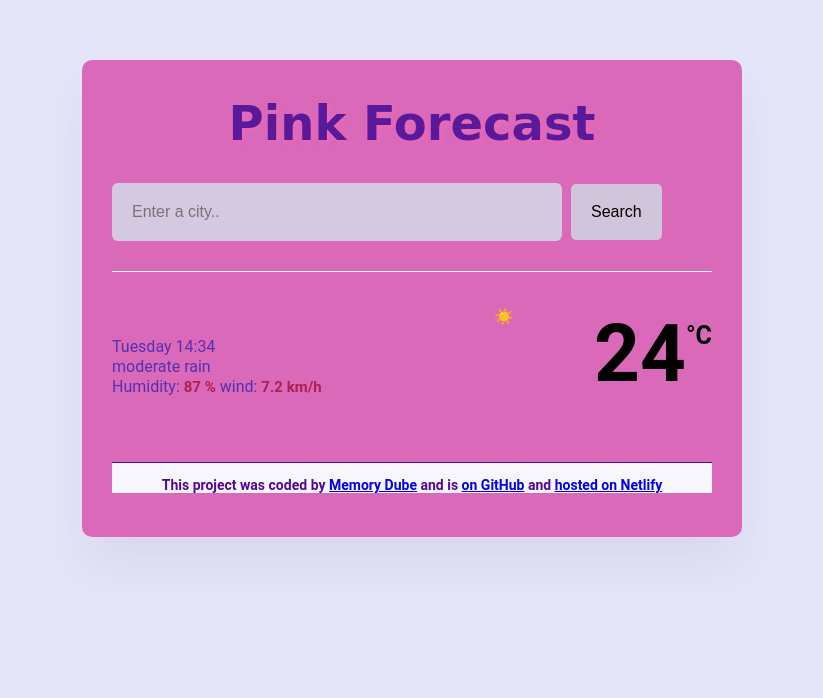
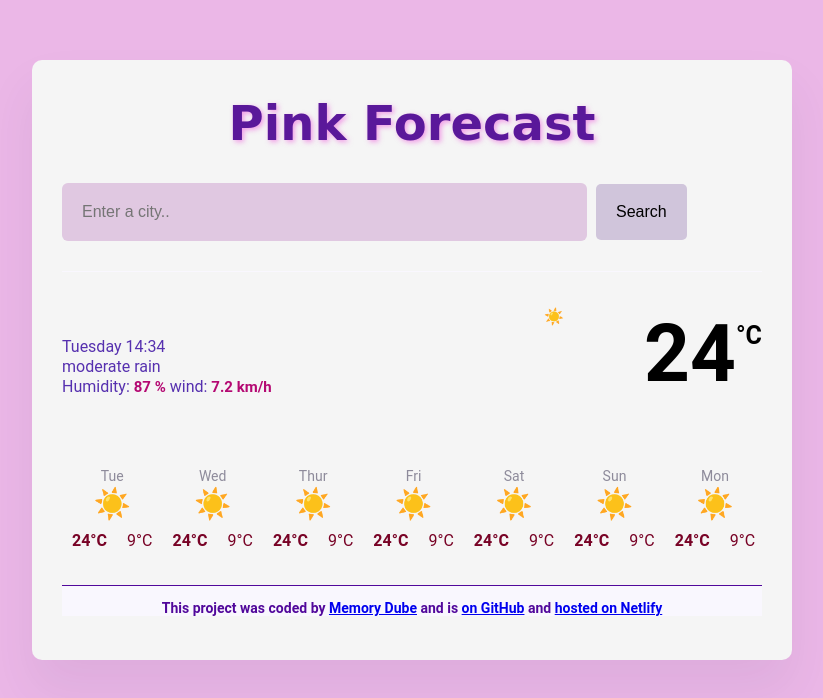
Before and after one commit to MemoryDube807/weather_app_project, a plain HTML site: page index.html in a window 1280 px wide. Shown: the whole page, without its empty margins (228-1051 px from the left). Drawn offline with nearby package versions, Linux system fonts and the light colour scheme; no server answers.

Commit message:
ADDED SOME HTML AND CSS CODE
ADDED MORE WEATHER DATES ON THE CODE, I CREATED A TEMPLATE

```diff
--- a/index.css
+++ b/index.css
@@ -1,10 +1,10 @@
 body {
-  background: #e6e6fa;
+  background: #ebb7e7;
   font-family: "Roboto", sans-serif;
 }
 .weather-app {
-  background: #da69ba;
-  max-width: 600px;
+  background: whitesmoke;
+  max-width: 700px;
   margin: 60px auto;
   padding: 30px;
   border-radius: 10px;
@@ -14,11 +14,10 @@ body {
 h1 {
   font-family: "Pacifico", cursive; /* Fancy handwritten font */
   font-size: 3rem; /* Large and eye-catching */
-   color: #5a189a;
-  text-shadow: 2px 2px 5px rgba(255, 105, 180, 0.5); /* Soft pink glow */
+  color: #5a189a;
+  text-shadow: 2px 2px 5px rgba(237, 70, 217, 0.5); /* Soft pink glow */
   text-align: center;
   margin-top: 5px;
-
 }
 
 .current-city {
@@ -35,7 +34,7 @@ header {
 }
 
 .search-input {
-  background-color: #d5c8e1;
+  background-color: #e0c8e1;
   border: none;
   color: rgb(1, 6, 5);
   font-size: 16px;
@@ -79,12 +78,15 @@ main {
   font-size: 16px;
   color: rgb(86, 48, 175);
   line-height: 20px;
-  text-align: justify;
+  text-align: left;
   font-weight: 500px;
+  margin: 0;
+  padding: 0;
+  display: block;
 }
 .current-details strong {
   font-size: 15px;
-  color: rgb(171, 33, 79);
+  color: rgb(180, 8, 114);
 }
 
 .current-temperature {
@@ -106,3 +108,32 @@ main {
   margin-top: 14px;
   font-weight: bold;
 }
+
+.weather-forecast {
+  display: flex;
+  justify-content: space-around;
+  margin-top: 39px;
+}
+
+.weather-forecast-date {
+  font-size: 14px;
+  color: rgb(39, 33, 66, 0.5);
+  line-height: 20px;
+  text-align: center;
+  font-weight: 500px;
+  margin-bottom: 20;
+}
+.weather-forecast-icon{
+  font-size: 30px;
+  text-align: center;
+}
+.weather-forecast-temperatures{
+ text-align: center;
+ margin-top: 10px;
+ display: flex;
+ justify-content: center;
+ color: #780326;
+}
+.weather-forecast-temperature{
+  padding: 0 10px;
+}
--- a/index.html
+++ b/index.html
@@ -31,7 +31,7 @@
 
       <main>
         <div class="current-weather">
-          <div>
+          <div class="current-city-details">
             <h1 class="current-city" id="current-city"></h1>
             <p class="current-details">
               <span id="current-date">Tuesday 14:34</span> <br />
@@ -49,6 +49,66 @@
             ><span class="current-temperature-unit">°C</span>
           </div>
         </div>
+
+        <div class="weather-forecast">
+          <div class=" weather-forecast-day">
+            <div class="weather-forecast-date">Tue</div>
+            <div class="weather-forecast-icon">☀️</div>
+            <div class="weather-forecast-temperatures">
+              <div class="weather-forecast-temperature"> <strong>24°C</strong></div>
+              <div class="weather-forecast-temperature">9°C</div>
+            </div>
+          </div>
+          <div class=" weather-forecast-day">
+            <div class="weather-forecast-date">Wed</div>
+            <div class="weather-forecast-icon">☀️</div>
+            <div class="weather-forecast-temperatures">
+              <div class="weather-forecast-temperature"> <strong>24°C</strong></div>
+              <div class="weather-forecast-temperature">9°C</div>
+            </div>
+          </div>
+          <div class=" weather-forecast-day">
+            <div class="weather-forecast-date">Thur</div>
+            <div class="weather-forecast-icon">☀️</div>
+            <div class="weather-forecast-temperatures">
+              <div class="weather-forecast-temperature"> <strong>24°C</strong></div>
+              <div class="weather-forecast-temperature">9°C</div>
+            </div>
+          </div>
+          <div class=" weather-forecast-day">
+            <div class="weather-forecast-date">Fri</div>
+            <div class="weather-forecast-icon">☀️</div>
+            <div class="weather-forecast-temperatures">
+              <div class="weather-forecast-temperature"> <strong>24°C</strong></div>
+              <div class="weather-forecast-temperature">9°C</div>
+            </div>
+          </div>
+          <div class=" weather-forecast-day">
+            <div class="weather-forecast-date">Sat</div>
+            <div class="weather-forecast-icon">☀️</div>
+            <div class="weather-forecast-temperatures">
+              <div class="weather-forecast-temperature"> <strong>24°C</strong></div>
+              <div class="weather-forecast-temperature">9°C</div>
+            </div>
+          </div>
+          <div class=" weather-forecast-day">
+            <div class="weather-forecast-date">Sun</div>
+            <div class="weather-forecast-icon">☀️</div>
+            <div class="weather-forecast-temperatures">
+              <div class="weather-forecast-temperature"> <strong>24°C</strong></div>
+              <div class="weather-forecast-temperature">9°C</div>
+            </div>
+          </div>
+          <div class=" weather-forecast-day">
+            <div class="weather-forecast-date">Mon</div>
+            <div class="weather-forecast-icon">☀️</div>
+            <div class="weather-forecast-temperatures">
+              <div class="weather-forecast-temperature"> <strong>24°C</strong></div>
+              <div class="weather-forecast-temperature">9°C</div>
+            </div>
+          </div>
+        </div>
+
       </main>
 
       <footer>
```
